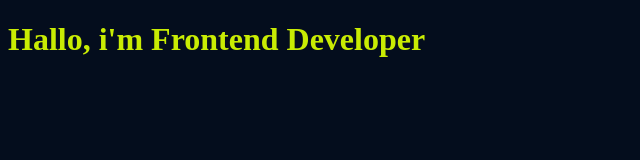
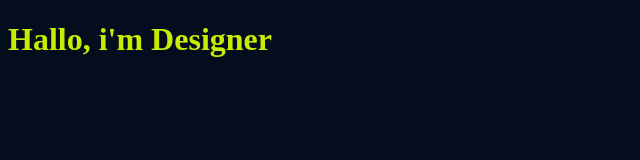
Before and after one commit to oussamakhaidoune7/mypro1, a plain HTML site: page index.html in a window 1280 px wide. Shown: the whole page, without its empty margins (0-640 px from the left). Drawn offline with Linux system fonts and the light colour scheme.

Commit message:
edit the html file

```diff
--- a/index.html
+++ b/index.html
@@ -7,7 +7,7 @@
     <link rel="stylesheet" href="style.css">
 </head>
 <body>
-    <h1>Hallo, i'm Frontend Developer</h1>
+    <h1>Hallo, i'm Designer</h1>
     <script src="app.js"></script>
 </body>
 </html>
```
